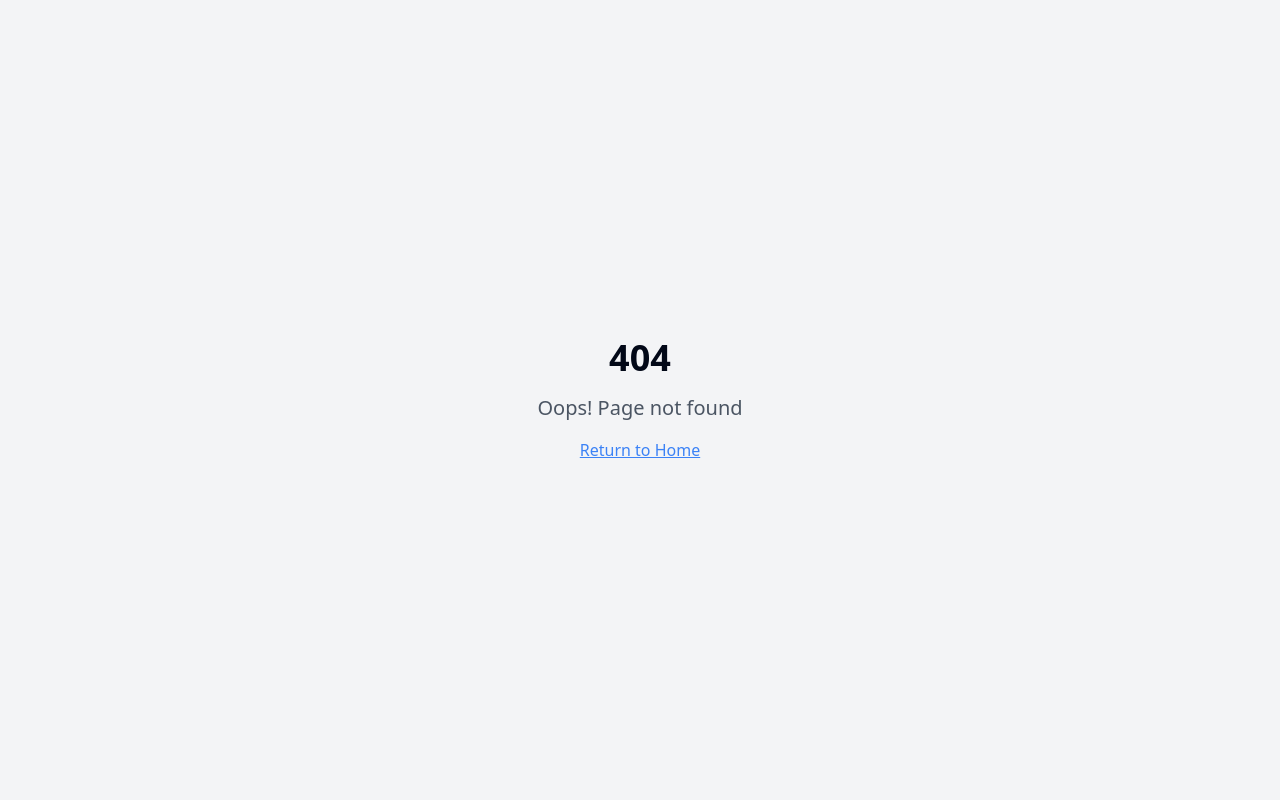
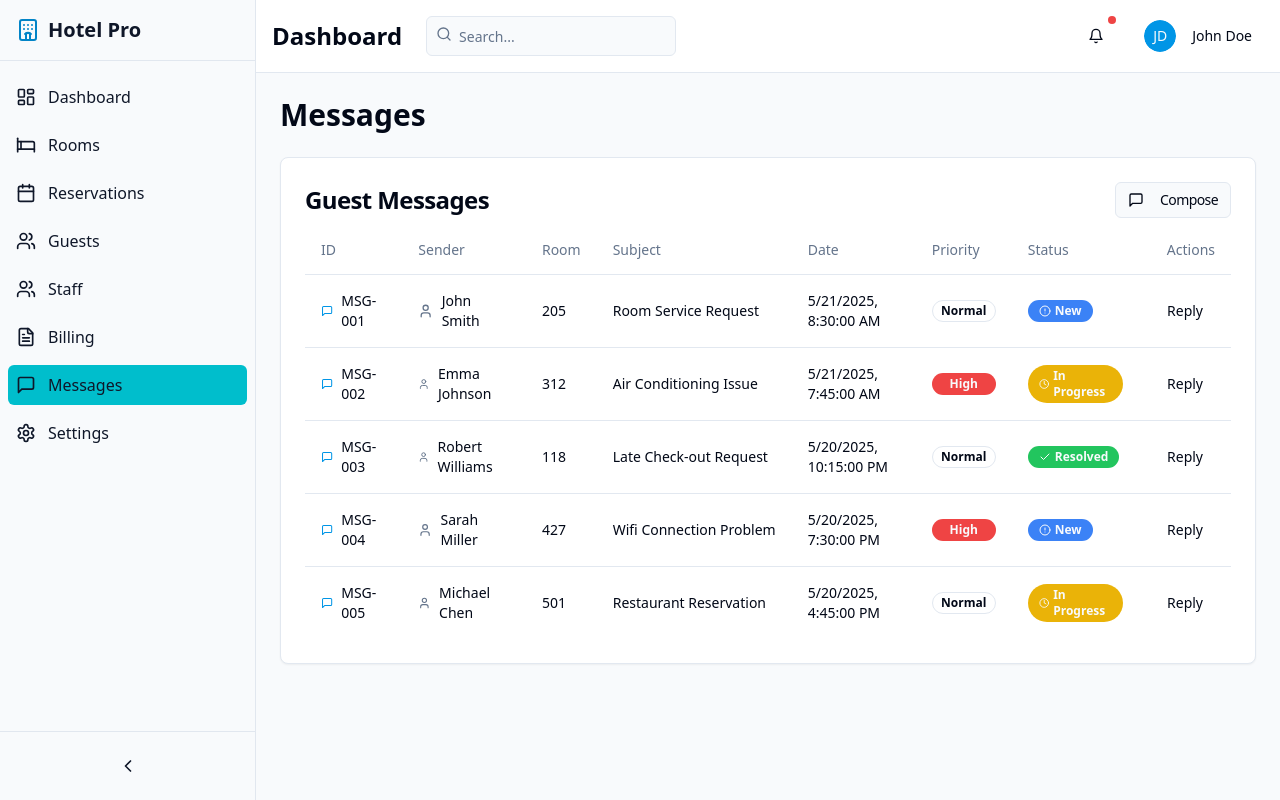
Before and after one commit to Khalidbinwaheed/inn-sight-manager, a React (Vite) app: page /messages in a window 1280 px wide. Before the commit this address had no page. Built offline with nearby package versions, Linux system fonts and the light colour scheme.

Commit message:
Add Messages page
Implemented a Messages page, including `Messages.tsx` and added a route to `App.tsx` for `/messages`.

```diff
--- a/src/App.tsx
+++ b/src/App.tsx
@@ -10,6 +10,7 @@ import Reservations from "./pages/Reservations";
 import Guests from "./pages/Guests";
 import Staff from "./pages/Staff";
 import Billing from "./pages/Billing";
+import Messages from "./pages/Messages";
 import NotFound from "./pages/NotFound";
 
 const queryClient = new QueryClient();
@@ -27,6 +28,7 @@ const App = () => (
           <Route path="/guests" element={<Guests />} />
           <Route path="/staff" element={<Staff />} />
           <Route path="/billing" element={<Billing />} />
+          <Route path="/messages" element={<Messages />} />
           {/* ADD ALL CUSTOM ROUTES ABOVE THE CATCH-ALL "*" ROUTE */}
           <Route path="*" element={<NotFound />} />
         </Routes>
--- /dev/null
+++ b/src/components/dashboard/MessageList.tsx
@@ -0,0 +1,183 @@
+
+import React from 'react';
+import {
+  Card,
+  CardContent,
+  CardHeader,
+  CardTitle,
+} from "@/components/ui/card";
+import {
+  Table,
+  TableBody,
+  TableCell,
+  TableHead,
+  TableHeader,
+  TableRow,
+} from "@/components/ui/table";
+import { Badge } from "@/components/ui/badge";
+import { Button } from "@/components/ui/button";
+import { MessageSquare, User, Clock, Check, AlertCircle } from "lucide-react";
+
+// Sample message data
+const messages = [
+  {
+    id: "MSG-001",
+    sender: "John Smith",
+    subject: "Room Service Request",
+    content: "Could I get extra towels delivered to Room 205 please?",
+    date: "2025-05-21T08:30:00",
+    status: "New",
+    priority: "Normal",
+    roomNumber: "205"
+  },
+  {
+    id: "MSG-002",
+    sender: "Emma Johnson",
+    subject: "Air Conditioning Issue",
+    content: "The AC in room 312 isn't working properly. It's too warm.",
+    date: "2025-05-21T07:45:00",
+    status: "In Progress",
+    priority: "High",
+    roomNumber: "312"
+  },
+  {
+    id: "MSG-003",
+    sender: "Robert Williams",
+    subject: "Late Check-out Request",
+    content: "I'd like to request a late check-out for tomorrow if possible.",
+    date: "2025-05-20T22:15:00",
+    status: "Resolved",
+    priority: "Normal",
+    roomNumber: "118"
+  },
+  {
+    id: "MSG-004",
+    sender: "Sarah Miller",
+    subject: "Wifi Connection Problem",
+    content: "I'm having trouble connecting to the hotel wifi network.",
+    date: "2025-05-20T19:30:00",
+    status: "New",
+    priority: "High",
+    roomNumber: "427"
+  },
+  {
+    id: "MSG-005",
+    sender: "Michael Chen",
+    subject: "Restaurant Reservation",
+    content: "I'd like to make a dinner reservation for 4 people tonight at 8 PM.",
+    date: "2025-05-20T16:45:00",
+    status: "In Progress",
+    priority: "Normal",
+    roomNumber: "501"
+  },
+];
+
+const getPriorityBadge = (priority: string) => {
+  if (priority === "High") {
+    return <Badge variant="destructive" className="w-16 justify-center">{priority}</Badge>;
+  }
+  return <Badge variant="outline" className="w-16 justify-center">{priority}</Badge>;
+};
+
+const getStatusBadge = (status: string) => {
+  switch (status) {
+    case "New":
+      return (
+        <div className="flex items-center">
+          <Badge variant="default" className="bg-blue-500 hover:bg-blue-600">
+            <AlertCircle size={12} className="mr-1" />
+            {status}
+          </Badge>
+        </div>
+      );
+    case "In Progress":
+      return (
+        <div className="flex items-center">
+          <Badge variant="default" className="bg-yellow-500 hover:bg-yellow-600">
+            <Clock size={12} className="mr-1" />
+            {status}
+          </Badge>
+        </div>
+      );
+    case "Resolved":
+      return (
+        <div className="flex items-center">
+          <Badge variant="default" className="bg-green-500 hover:bg-green-600">
+            <Check size={12} className="mr-1" />
+            {status}
+          </Badge>
+        </div>
+      );
+    default:
+      return <Badge variant="outline">{status}</Badge>;
+  }
+};
+
+const formatDate = (dateString: string) => {
+  const date = new Date(dateString);
+  return date.toLocaleString();
+};
+
+const MessageList = () => {
+  return (
+    <Card>
+      <CardHeader className="pb-2">
+        <CardTitle className="flex justify-between items-center">
+          <span>Guest Messages</span>
+          <Button variant="outline" size="sm">
+            <MessageSquare size={16} className="mr-2" />
+            Compose
+          </Button>
+        </CardTitle>
+      </CardHeader>
+      <CardContent>
+        <Table>
+          <TableHeader>
+            <TableRow>
+              <TableHead>ID</TableHead>
+              <TableHead>Sender</TableHead>
+              <TableHead>Room</TableHead>
+              <TableHead>Subject</TableHead>
+              <TableHead>Date</TableHead>
+              <TableHead>Priority</TableHead>
+              <TableHead>Status</TableHead>
+              <TableHead className="text-right">Actions</TableHead>
+            </TableRow>
+          </TableHeader>
+          <TableBody>
+            {messages.map((message) => (
+              <TableRow key={message.id} className="cursor-pointer hover:bg-muted/50">
+                <TableCell className="font-medium">
+                  <div className="flex items-center">
+                    <MessageSquare size={16} className="mr-2 text-primary" />
+                    {message.id}
+                  </div>
+                </TableCell>
+                <TableCell>
+                  <div className="flex items-center">
+                    <User size={16} className="mr-2 text-muted-foreground" />
+                    {message.sender}
+                  </div>
+                </TableCell>
+                <TableCell>{message.roomNumber}</TableCell>
+                <TableCell className="max-w-[200px] truncate" title={message.subject}>
+                  {message.subject}
+                </TableCell>
+                <TableCell>{formatDate(message.date)}</TableCell>
+                <TableCell>{getPriorityBadge(message.priority)}</TableCell>
+                <TableCell>{getStatusBadge(message.status)}</TableCell>
+                <TableCell className="text-right">
+                  <Button variant="ghost" size="sm">
+                    Reply
+                  </Button>
+                </TableCell>
+              </TableRow>
+            ))}
+          </TableBody>
+        </Table>
+      </CardContent>
+    </Card>
+  );
+};
+
+export default MessageList;
--- /dev/null
+++ b/src/pages/Messages.tsx
@@ -0,0 +1,22 @@
+
+import React from 'react';
+import Sidebar from '@/components/dashboard/Sidebar';
+import DashboardHeader from '@/components/dashboard/DashboardHeader';
+import MessageList from '@/components/dashboard/MessageList';
+
+const Messages = () => {
+  return (
+    <div className="flex h-screen overflow-hidden">
+      <Sidebar />
+      <div className="flex flex-col flex-1 overflow-hidden">
+        <DashboardHeader />
+        <div className="flex-1 overflow-y-auto p-6">
+          <h1 className="text-3xl font-bold mb-6">Messages</h1>
+          <MessageList />
+        </div>
+      </div>
+    </div>
+  );
+};
+
+export default Messages;
```
